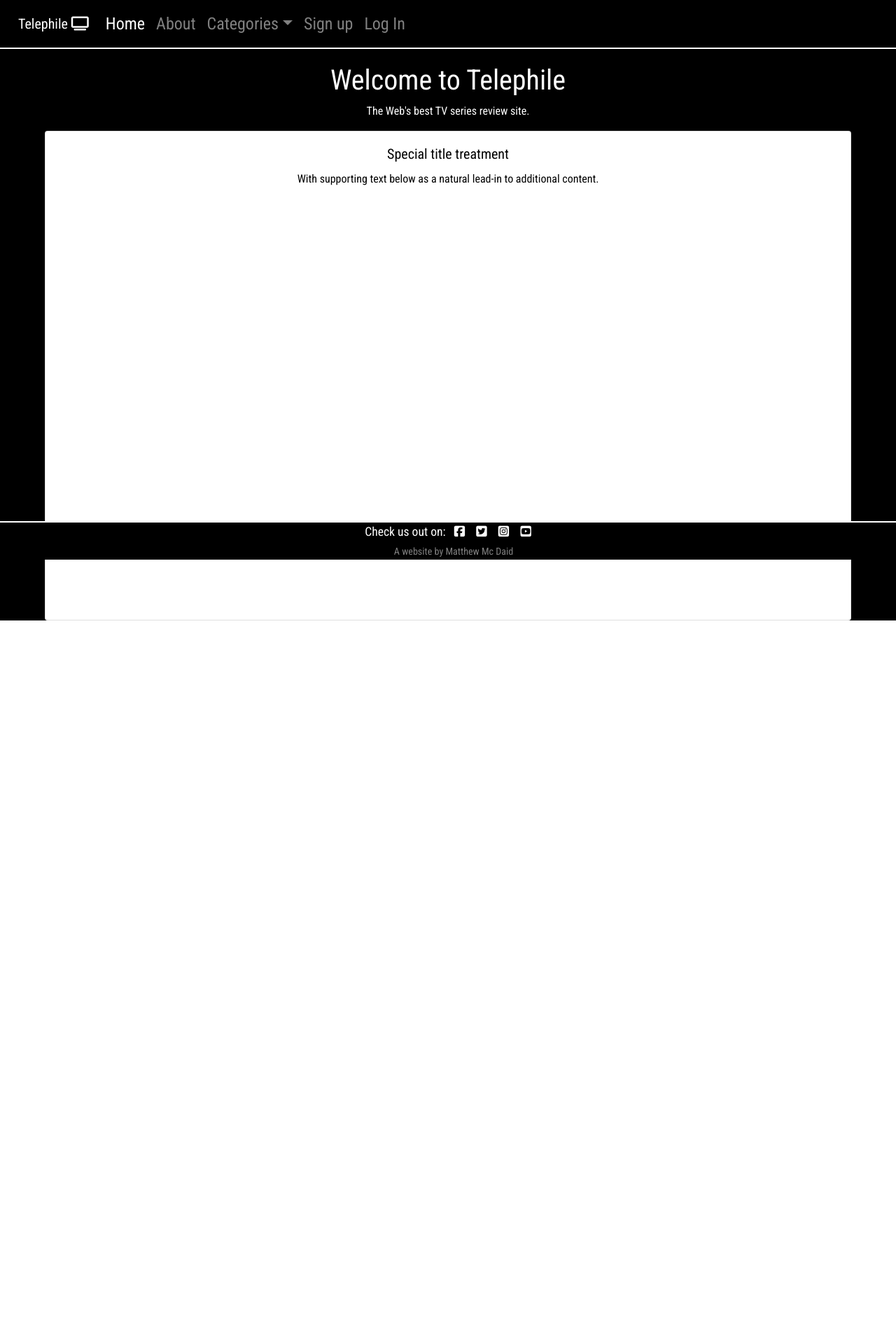
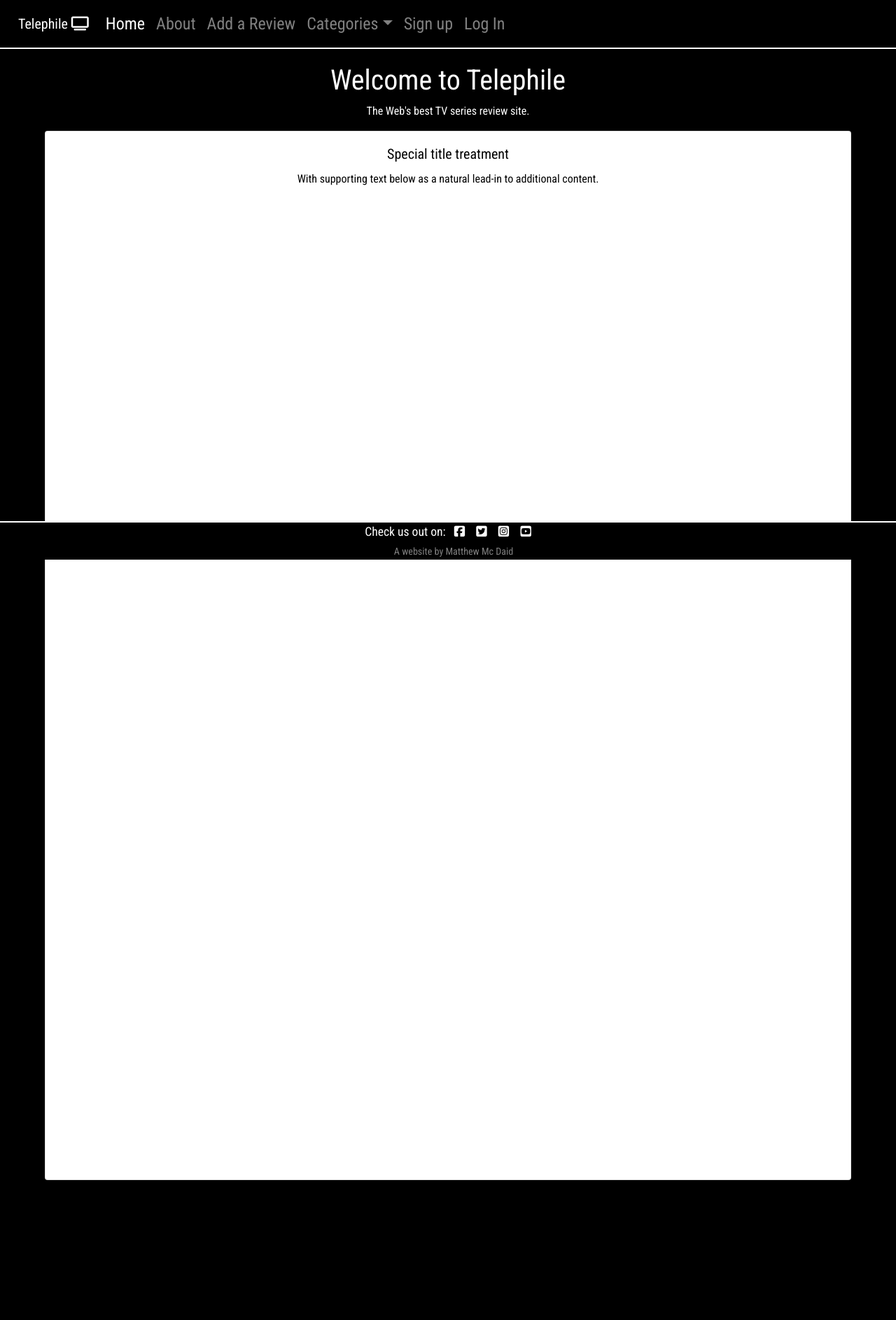
Before and after one commit to Mcdaid101/telephile, a Django app: page /about in a window 1280 px wide. Shown: the whole page at 70% size. Before the commit the page ends 887 px from the top, so only its background shows below. Run offline with Django 3.2, Linux system fonts and the light colour scheme; some libraries are stand-ins or nearby versions.

Commit message:
added add post view, URL and template

```diff
--- a/blog/urls.py
+++ b/blog/urls.py
@@ -1,4 +1,5 @@
 from . import views
+from .views import AddPostView
 from django.urls import path
 
 urlpatterns = [
@@ -11,4 +12,5 @@ urlpatterns = [
     path('fantasy', views.fantasy, name='fantasy'),
     path('comedy', views.comedy, name='comedy'),
     path('documentary', views.documentary, name='documentary'),
+    path('add_post', AddPostView.as_view(), name='add_post'),
 ]
--- a/blog/views.py
+++ b/blog/views.py
@@ -6,6 +6,7 @@ from .models import Post
 from .forms import CommentForm
 from django.urls import reverse
 from django.template import loader
+from django.views.generic import CreateView
 
 
 class PostList(generic.ListView):
@@ -109,3 +110,9 @@ def comedy(request):
 def documentary(request):
     view = Post.objects.filter(category=5)
     return render(request, 'scifi.html', {'view': view})
+
+
+class AddPostView(CreateView):
+    model = Post
+    template_name = 'add_post.html'
+    fields = '__all__'
--- a/static/css/style.css
+++ b/static/css/style.css
@@ -148,9 +148,10 @@ padding-top: 10px;
 #about-card {
   margin: 0 auto;
   max-width: 90%;
-  height: 700px;
+  height: 1500px;
   color: black;
   text-align: center;
+  margin-bottom: 200px;
 }
 
 
--- a/templates/base.html
+++ b/templates/base.html
@@ -30,6 +30,9 @@
           </li>
           <li class="nav-item">
             <a class="nav-link" href="{% url 'about' %}">About</a>
+          </li>
+          <li class="nav-item">
+            <a class="nav-link" href="{% url 'add_post' %}">Add a Review</a>
           </li>
           <li class="nav-item dropdown">
             <a class="nav-link dropdown-toggle" href="#" id="navbarDropdownMenuLink" data-toggle="dropdown" aria-haspopup="true" aria-expanded="false">Categories</a>
```
Also changed, not shown: templates/add_post.html (added, +26 -0 lines).
